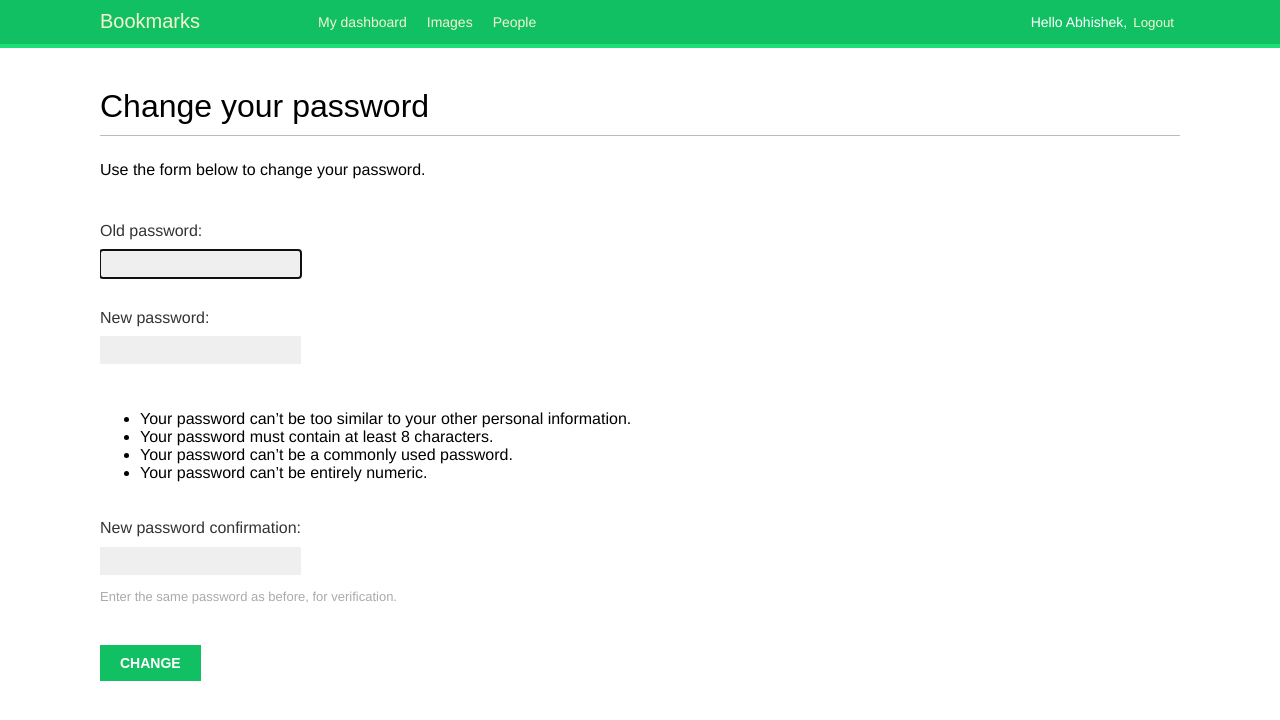
After one commit to ABHISHEKGHARAMI/social_website_new, a Django app: page /account/password-reset/ in a window 1280 px wide. The commit adds this page. Shown: the top 720 px of the page. Run offline with Django 5.2, Linux system fonts and the light colour scheme; a user stored in the database is signed in; some web fonts are replaced.

Commit message:
password change and done for view.

```diff
--- a/bookmark/account/templates/base.html
+++ b/bookmark/account/templates/base.html
@@ -3,6 +3,7 @@
 <!DOCTYPE html>
 <html>
 <head>
+    <meta charset="UTF-8">
     <title>{% block title %}{% endblock %}</title>
     <link href="{% static "css/base.css" %}" rel="stylesheet">
 </head>
@@ -10,6 +11,7 @@
     <div id="header">
         <span class="logo">Bookmarks</span>
         {% if request.user.is_authenticated %}
+            <nav>
                 <ul class="menu">
                     <li {% if section == "dashboard" %}class="selected"{% endif %}>
                         <a href="{% url "dashboard" %}">My dashboard</a>
@@ -17,17 +19,18 @@
                     <li {% if section == "images" %}class="selected"{% endif %}>
                         <a href="#">Images</a>
                     </li>
-                <li {% if section == "people" %}class="selected"
+                    <li {% if section == "people" %}class="selected"{% endif %}>
                         <a href="#">People</a>
                     </li>
                 </ul>
+            </nav>
         {% endif %}
         <span class="user">
             {% if request.user.is_authenticated %}
                 Hello {{ request.user.first_name|default:request.user.username }},
                 <form action="{% url "logout" %}" method="post">
+                    {% csrf_token %}
                     <button type="submit">Logout</button>
-                        {% csrf_token %}
                 </form>
             {% else %}
                 <a href="{% url "login" %}">Log-in</a>
--- /dev/null
+++ b/bookmark/account/templates/registration/password_change_form.html
@@ -0,0 +1,13 @@
+{% extends "base.html" %}
+
+{% block title %}Change your password{% endblock %}
+
+{% block content %}
+    <h1>Change your password</h1>
+    <p>Use the form below to change your password.</p>
+    <form method="post">
+        {{ form.as_p }}
+        <p><input type="submit" value="Change"></p>
+        {% csrf_token %}
+     </form>
+{% endblock %}
--- a/bookmark/account/urls.py
+++ b/bookmark/account/urls.py
@@ -3,7 +3,10 @@ from . import views
 from django.contrib.auth import views as auth_views
 
 urlpatterns = [
-    path('login/',auth_views.LoginView.as_views(),name='login'),
-    path('logout/',auth_views.LogoutView,as_views(),name='logout'),
+    path('login/',auth_views.LoginView.as_view(),name='login'),
+    path('logout/',auth_views.LogoutView.as_view(),name='logout'),
+    # password reset and password reset done view
+    path('password-reset/',auth_views.PasswordChangeView.as_view(),name='password_change'),
+    path('password-reset/done',auth_views.PasswordChangeDoneView.as_view(),name='password_change_done'),
     path('',views.dashboard,name='dashboard'),
 ]
```
Also changed, not shown: bookmark/account/templates/registration/password_change_done.html (added, +8 -0 lines), bookmark/db.sqlite3. Lines whose indentation alone changed are shown as unchanged.
